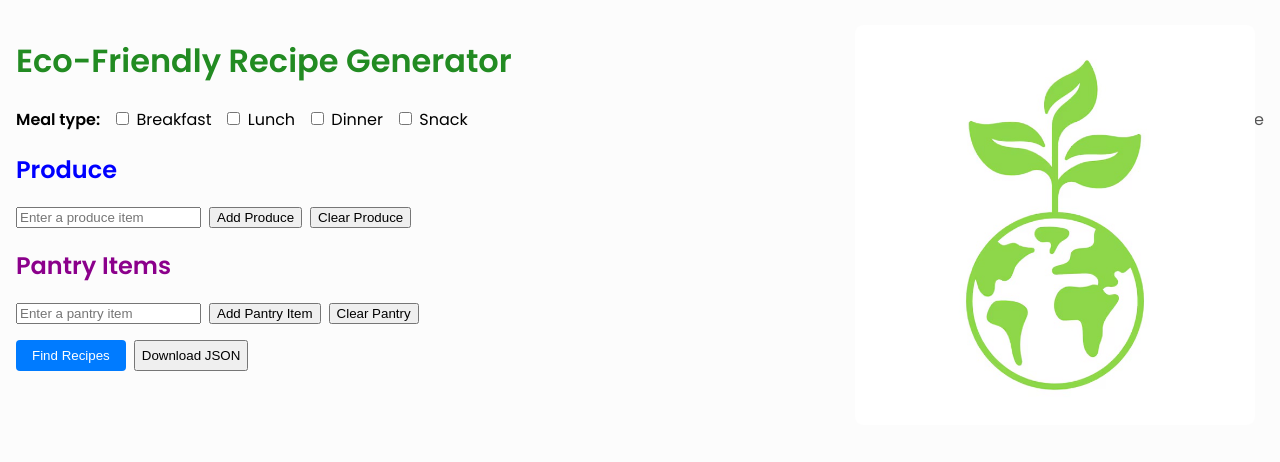
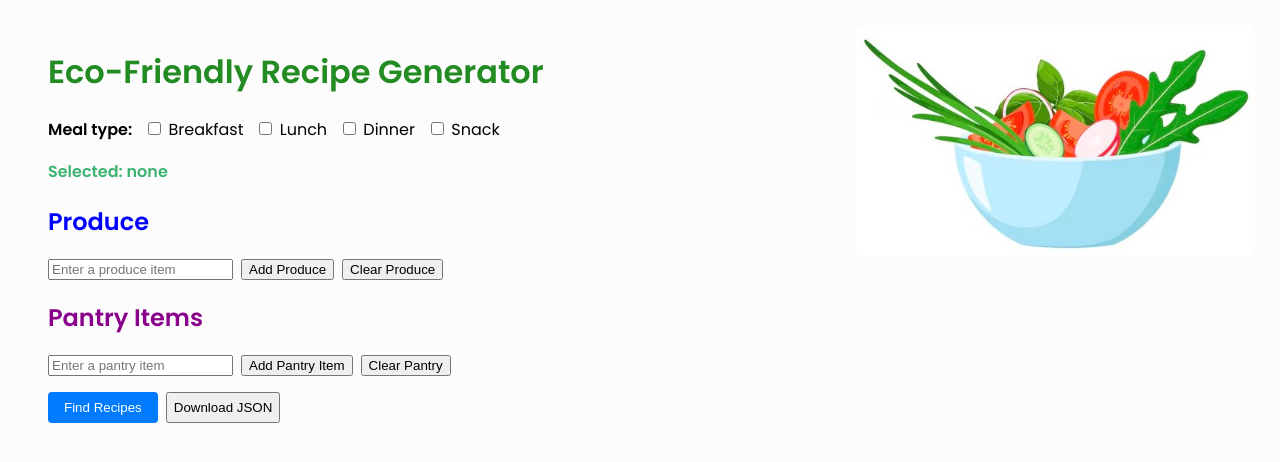
Before and after one commit to nikitahuynh/healthy-pickins, a React (Create React App) app: page / in a window 1280 px wide. Shown: the top 462 px of the page. Built offline with nearby package versions, Linux system fonts and the light colour scheme.

Commit message:
kaelyn changed formatting

```diff
--- a/src/App.css
+++ b/src/App.css
@@ -1,6 +1,6 @@
 /* Container and Typography */
 .App {
-  padding: 1rem;
+  padding: 3rem;
   font-family: 'Poppins', sans-serif;
   position: relative;
 }
@@ -16,23 +16,40 @@
 
 h1 {
   color: forestgreen;
+  margin-top: 0;
 }
 
 /* Meal Type Section */
+/*.meal-type-row {
+  display: flex;
+  flex-direction: column;
+  /*align-items: flex-start;
+  gap: 0.5rem;
+  margin-bottom: 1.5rem;
+}*/
+
 .meal-type-row {
   display: flex;
+  flex-wrap: wrap;      /* Allows items to wrap to a new line */
+  align-items: center;
   gap: 0.75rem;
-  align-items: center;
-  marginBottom: 1rem;
+  margin-bottom: 1rem;
 }
+
 
 .meal-type-label {
   font-weight: 600;
 }
 
 .selection-indicator {
-  margin-left: auto; /* Corrected from marginCenter */
-  color: #555;
+  /*margin-left: auto; /* Corrected from marginCenter */
+  flex-basis: 100%;
+  margin-left: 0;
+  /*align-self: flex-start;*/
+  /*color: #555;*/
+  color: mediumseagreen;
+  font-weight: 600;
+  margin-top: 5px;
 }
 
 /* Sections & Lists */
--- a/src/App.js
+++ b/src/App.js
@@ -1,6 +1,6 @@
 import React, { useEffect, useState } from 'react';
 import './App.css'; // Import the new CSS file
-import EcoLogo from './EcoPic3.jpeg';
+import EcoLogo from './EcoPic4Edited.jpeg';
 import topRecipesData from './top_recipes.json';
 
 function App() {
```
Also changed, not shown: src/EcoPic4Edited.jpeg (added).
